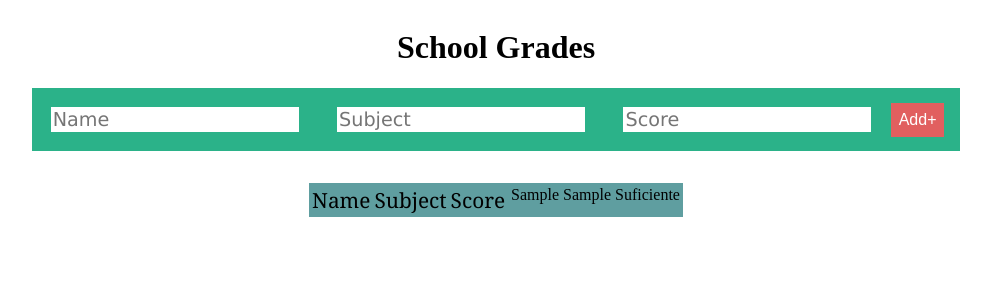
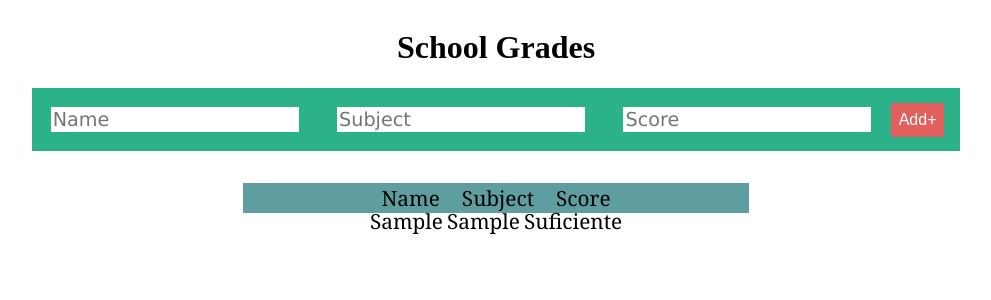
Before and after one commit to Carol21d/School-Grades, a Vue app: page / in a window 1280 px wide. Both pictures are taken after typing "Sample", "Sample", "5" into the empty fields and a click on the button "Add+". Shown: the top 300 px of the page, without its empty margins (144-1135 px from the left). Built offline with nearby package versions, Linux system fonts and the light colour scheme.

Commit message:
added styles table

```diff
--- a/src/components/FormStudents.vue
+++ b/src/components/FormStudents.vue
@@ -5,14 +5,18 @@ let students = ref([]);
 let studentAdded = ref({
   name: "",
   subject: "",
-  score: ""
+  score: "",
 });
 
 function AddStudent() {
   // Verifica que ningun campo este vacio
   //arreglo  campos vacios
-  if(studentAdded.value.name.trim() === "" || studentAdded.value.subject.trim() === "" || isNaN(studentAdded.value.score)){
-   return alert("Los campos no pueden estar vacios");
+  if (
+    studentAdded.value.name.trim() === "" ||
+    studentAdded.value.subject.trim() === "" ||
+    isNaN(studentAdded.value.score)
+  ) {
+    return alert("Los campos no pueden estar vacios");
   }
 
   students.value.push(studentAdded.value);
@@ -20,7 +24,6 @@ function AddStudent() {
 }
 
 function baremoScore(score) {
-
   if (score >= 0 && score < 3) {
     return "Muy deficiente";
   }
@@ -45,9 +48,8 @@ function baremoScore(score) {
     return "Sobresaliente";
   }
 
-  if (score >=11) {
+  if (score >= 11) {
     return alert("nota erronea");
-
   }
 }
 </script>
@@ -70,9 +72,9 @@ function baremoScore(score) {
       </thead>
       <tbody class="table__show">
         <tr v-for="student in students" :key="student.id">
-          <td class="show__name">{{ student.name }}</td>
-          <td class="show__subject">{{ student.subject }}</td>
-          <td class="show__score">{{ baremoScore(student.score) }}</td>
+          <td>{{ student.name }}</td>
+          <td>{{ student.subject }}</td>
+          <td>{{ baremoScore(student.score) }}</td>
         </tr>
       </tbody>
     </table>
@@ -109,9 +111,9 @@ function baremoScore(score) {
     button {
       display: flex;
       margin-right: 1em;
-      padding: .5em;
-      border:none;
-      background-color:rgb(225, 95, 95);
+      padding: 0.5em;
+      border: none;
+      background-color: rgb(225, 95, 95);
       color: white;
       font-size: medium;
     }
@@ -119,29 +121,38 @@ function baremoScore(score) {
 
   .wrapper__table {
     display: flex;
-
+    justify-content: center;
     background-color: cadetblue;
-    height: auto 0;
-    width: auto 0;
+    width: 40%;
     margin: 2em;
-
-    .table__title{
-      width: 100%;
-    }
 
     .table__title {
       font-size: 1.3em;
       font-weight: 500;
       font-family: Georgia, "Times New Roman", Times, serif;
+      display: flex;
+      flex-direction: column;
+      align-items: center;
+      tr {
+        display: flex;
+        flex-direction: row;
+        align-items: center;
+        gap: 20px;
+
+        justify-content: center;
+      }
     }
 
-    .table__show{
-      display: flex;
-      td{
-        position: relative;
-
+    .table__show {
+      font-size: 1.3em;
+      font-weight: 200;
+      font-family: Georgia, "Times New Roman", Times, serif;
+      position: absolute;
+      margin: 1em;
+      tr {
+        gap: 20px;
       }
+    }
   }
 }
-}
 </style>
```
